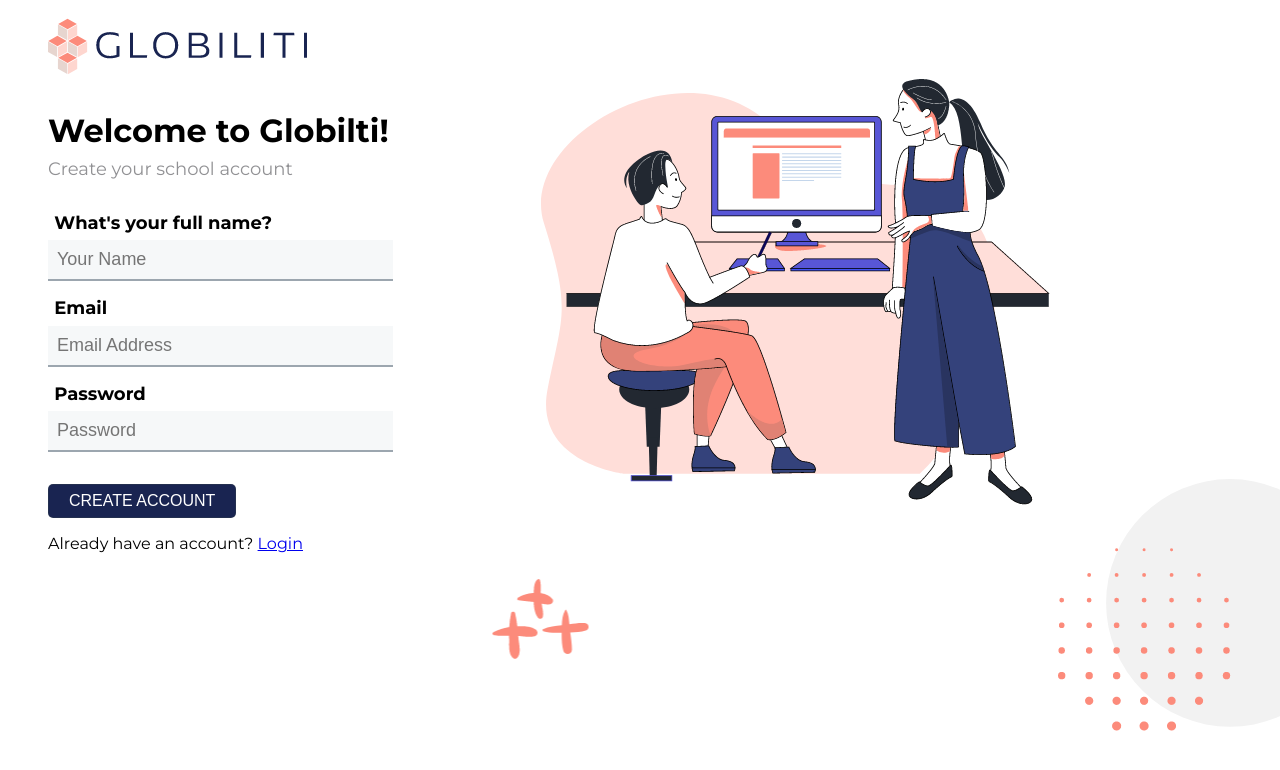
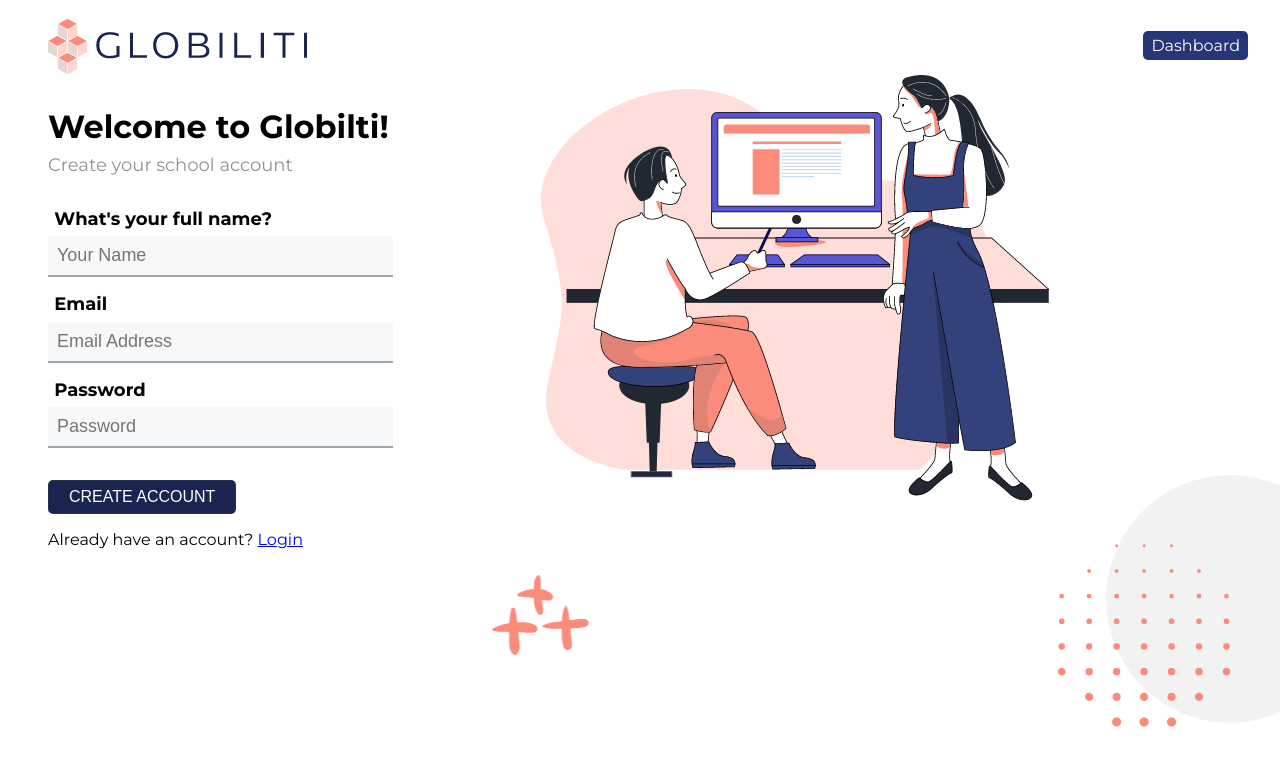
Before and after one commit to Gurveen-codes/globiliti, a React (Create React App) app in the folder frontend/: page / in a window 1280 px wide. Shown: the top 770 px of the page. Built offline with nearby package versions, Linux system fonts and the light colour scheme.

Commit message:
Add dashboard link

```diff
--- a/frontend/src/components/Dashboard/Sidebar/Sidebar.js
+++ b/frontend/src/components/Dashboard/Sidebar/Sidebar.js
@@ -38,7 +38,7 @@ const Sidebar = () => {
 						<li key={i} className="sidebar-team-item">
 							<img src={userImg} alt="A user" />
 							<div className="user-detail">
-								<p className="user-name">Patricia M.</p>
+								<p className="user-name">Justin S.</p>
 								<p className="user-desc">Teacher</p>
 							</div>
 						</li>
--- a/frontend/src/components/FormContainer.js
+++ b/frontend/src/components/FormContainer.js
@@ -1,4 +1,5 @@
 import React from 'react'
+import { Link } from 'react-router-dom'
 import titleImage from '../assets/images/titleImage.png'
 import bannerImg from '../assets/images/bannerImg.png'
 import bannerLeftImg from '../assets/images/banner-left.png'
@@ -9,6 +10,9 @@ const FormContainer = (props) => {
 		<div className="form-container">
 			<div className="title-img">
 				<img src={titleImage} alt="Globiliti"></img>
+				<Link className="dashboard-link" to="/dashboard">
+					Dashboard
+				</Link>
 			</div>
 			{props.children}
 			<div className="banner-img">
--- a/frontend/src/index.css
+++ b/frontend/src/index.css
@@ -23,6 +23,20 @@ body {
 
 .form-container .title-img {
 	grid-column: 1/-1;
+	display: flex;
+	justify-content: space-between;
+	align-items: center;
+}
+
+.form-container .title-img .dashboard-link {
+	display: inline-block;
+	text-decoration: none;
+	margin-right: 2rem;
+	background-color: hsl(228, 53%, 31%);
+	color: #fff;
+	cursor: pointer;
+	padding: 0.3em 0.5em;
+	border-radius: 5px;
 }
 
 .form-container .banner-img {
```
